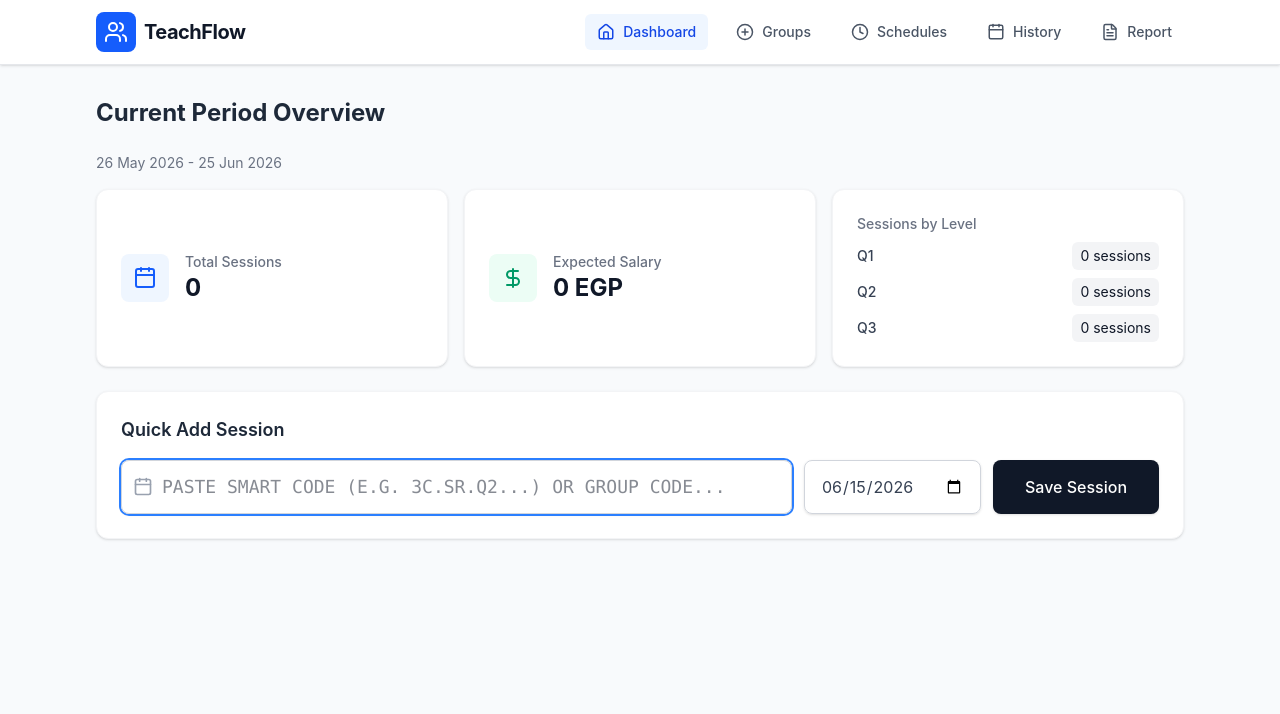
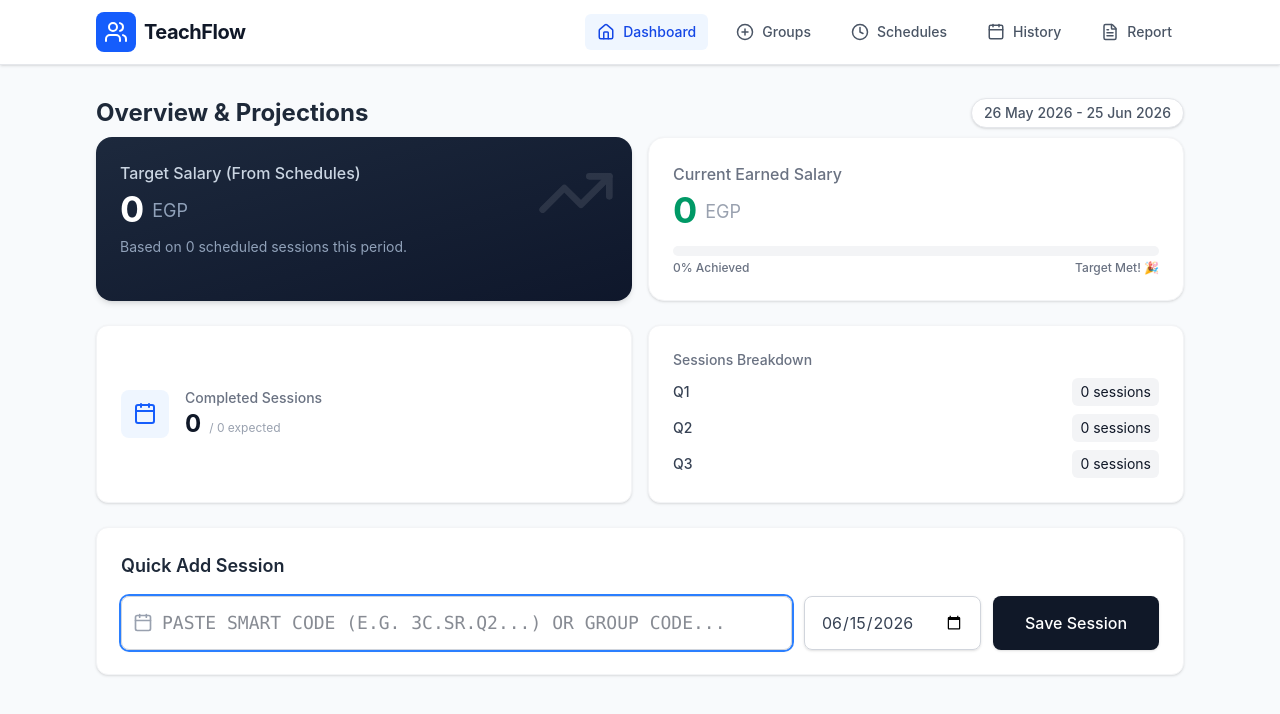
Before and after one commit to khalidSobhy19/teaching-manager, a React (Vite) app: page / in a window 1280 px wide. Shown: the top 714 px of the page. Built offline with nearby package versions, Linux system fonts and the light colour scheme.

Commit message:
add target salary

```diff
--- a/src/App.jsx
+++ b/src/App.jsx
@@ -1,7 +1,7 @@
 import React, { useState, useEffect, useMemo } from 'react';
 import {
   Users, Calendar, FileText, DollarSign, PlusCircle,
-  Trash2, Edit, Download, Printer, Home, CheckCircle, XCircle, Clock
+  Trash2, Edit, Download, Printer, Home, CheckCircle, XCircle, Clock, TrendingUp
 } from 'lucide-react';
 
 // --- الثوابت ---
@@ -65,13 +65,13 @@ export default function App() {
   const [activeTab, setActiveTab] = useState('dashboard');
   const [toast, setToast] = useState(null);
 
-  // --- التحميل الآمن من LocalStorage (Lazy Initialization) ---
+  // --- التحميل الآمن من LocalStorage ---
   const [levelPrices, setLevelPrices] = useState(() => {
     try {
       const saved = localStorage.getItem('teachingLevelPrices');
       if (saved) return JSON.parse(saved);
     } catch (e) {}
-    return { Q1: 110, Q2: 110, Q3: 120 }; // القيم الافتراضية
+    return { Q1: 110, Q2: 110, Q3: 120 };
   });
 
   const [groups, setGroups] = useState(() => {
@@ -98,7 +98,7 @@ export default function App() {
     return [];
   });
 
-  // --- الحفظ في LocalStorage عند التغيير ---
+  // --- الحفظ في LocalStorage ---
   useEffect(() => {
     localStorage.setItem('teachingLevelPrices', JSON.stringify(levelPrices));
   }, [levelPrices]);
@@ -129,6 +129,42 @@ export default function App() {
       return d >= currentPeriod.start && d <= currentPeriod.end;
     });
   }, [sessions, currentPeriod]);
+
+  // حساب الراتب المتوقع بناءً على الجدول الزمني
+  const projectedStats = useMemo(() => {
+    // 1. حساب عدد تكرار كل يوم في فترة الراتب الحالية
+    const dayCounts = {};
+    const jsDaysMap = ['Sunday', 'Monday', 'Tuesday', 'Wednesday', 'Thursday', 'Friday', 'Saturday'];
+    DAYS_OF_WEEK.forEach(d => dayCounts[d] = 0);
+
+    let currentDate = new Date(currentPeriod.start);
+    currentDate.setHours(12, 0, 0, 0); // أمان من فرق التوقيت
+    const endDate = new Date(currentPeriod.end);
+    endDate.setHours(12, 0, 0, 0);
+
+    while (currentDate <= endDate) {
+      const dayName = jsDaysMap[currentDate.getDay()];
+      if (dayCounts[dayName] !== undefined) {
+        dayCounts[dayName] += 1;
+      }
+      currentDate.setDate(currentDate.getDate() + 1);
+    }
+
+    // 2. حساب إجمالي الحصص المتوقعة والراتب المتوقع
+    let targetSessions = 0;
+    let targetSalary = 0;
+
+    schedules.forEach(schedule => {
+      const occurrences = dayCounts[schedule.day] || 0;
+      const group = groups.find(g => g.id === schedule.groupId);
+      if (group) {
+        targetSessions += occurrences;
+        targetSalary += (occurrences * group.price);
+      }
+    });
+
+    return { targetSessions, targetSalary };
+  }, [currentPeriod, schedules, groups]);
 
   // --- الإجراءات (Actions) ---
   const addGroup = (groupData) => {
@@ -222,7 +258,7 @@ export default function App() {
           name: finalGroupCode,
           code: finalGroupCode,
           level: level,
-          price: levelPrices[level] || 110 // أخذ السعر من الإعدادات
+          price: levelPrices[level] || 110
         };
         setGroups(prev => [...prev, group]);
       } else {
@@ -230,7 +266,6 @@ export default function App() {
         return false;
       }
     } else if (isSmartCode) {
-      // تحديث مستوى الجروب وسعره بناءً على الكود الذكي
       group = { ...group, level: level, price: levelPrices[level] || 110 };
     }
 
@@ -268,36 +303,73 @@ export default function App() {
       return acc;
     }, {});
 
+    // نسبة التقدم
+    const progressPercent = projectedStats.targetSalary > 0
+      ? Math.min(100, Math.round((totalSalary / projectedStats.targetSalary) * 100))
+      : 0;
+
     return (
       <div className="space-y-6">
-        <h2 className="text-2xl font-bold text-gray-800">Current Period Overview</h2>
-        <p className="text-sm text-gray-500 mb-4">
-          {formatDate(currentPeriod.start)} - {formatDate(currentPeriod.end)}
-        </p>
+        <div className="flex flex-col sm:flex-row justify-between items-start sm:items-center gap-2 mb-2">
+          <h2 className="text-2xl font-bold text-gray-800">Overview & Projections</h2>
+          <span className="text-sm font-medium bg-white px-3 py-1 border border-gray-200 rounded-full text-gray-600 shadow-sm">
+            {formatDate(currentPeriod.start)} - {formatDate(currentPeriod.end)}
+          </span>
+        </div>
 
-        <div className="grid grid-cols-1 md:grid-cols-3 gap-4">
+        {/* كروت التوقعات (Projections) */}
+        <div className="grid grid-cols-1 md:grid-cols-2 gap-4">
+          <div className="bg-gradient-to-br from-slate-800 to-slate-900 p-6 rounded-2xl shadow-md text-white relative overflow-hidden">
+            <div className="absolute top-0 right-0 p-4 opacity-10">
+              <TrendingUp size={80} />
+            </div>
+            <h3 className="text-slate-300 font-medium mb-1">Target Salary (From Schedules)</h3>
+            <div className="flex items-end gap-2">
+              <span className="text-4xl font-bold text-white">{projectedStats.targetSalary}</span>
+              <span className="text-lg text-slate-400 mb-1">EGP</span>
+            </div>
+            <p className="text-sm text-slate-400 mt-2">
+              Based on {projectedStats.targetSessions} scheduled sessions this period.
+            </p>
+          </div>
+
+          <div className="bg-white p-6 rounded-2xl shadow-sm border border-gray-100 flex flex-col justify-center relative overflow-hidden">
+            <h3 className="text-gray-500 font-medium mb-1">Current Earned Salary</h3>
+            <div className="flex items-end gap-2 mb-4">
+              <span className="text-4xl font-bold text-emerald-600">{totalSalary}</span>
+              <span className="text-lg text-gray-400 mb-1">EGP</span>
+            </div>
+
+            {/* شريط التقدم */}
+            <div className="w-full bg-gray-100 rounded-full h-2.5 mb-1">
+              <div
+                className="bg-emerald-500 h-2.5 rounded-full transition-all duration-1000 ease-out"
+                style={{ width: `${progressPercent}%` }}
+              ></div>
+            </div>
+            <div className="flex justify-between text-xs font-medium text-gray-500">
+              <span>{progressPercent}% Achieved</span>
+              <span>{projectedStats.targetSalary > totalSalary ? `${projectedStats.targetSalary - totalSalary} EGP left` : 'Target Met! 🎉'}</span>
+            </div>
+          </div>
+        </div>
+
+        <div className="grid grid-cols-1 md:grid-cols-2 gap-4">
           <div className="bg-white p-6 rounded-xl shadow-sm border border-gray-100 flex items-center space-x-4">
             <div className="p-3 bg-blue-50 text-blue-600 rounded-lg">
               <Calendar size={24} />
             </div>
             <div>
-              <p className="text-sm text-gray-500 font-medium">Total Sessions</p>
-              <p className="text-2xl font-bold text-gray-900">{currentPeriodSessions.length}</p>
-            </div>
-          </div>
-
-          <div className="bg-white p-6 rounded-xl shadow-sm border border-gray-100 flex items-center space-x-4">
-            <div className="p-3 bg-emerald-50 text-emerald-600 rounded-lg">
-              <DollarSign size={24} />
-            </div>
-            <div>
-              <p className="text-sm text-gray-500 font-medium">Expected Salary</p>
-              <p className="text-2xl font-bold text-gray-900">{totalSalary} EGP</p>
+              <p className="text-sm text-gray-500 font-medium">Completed Sessions</p>
+              <div className="flex items-baseline gap-2">
+                <p className="text-2xl font-bold text-gray-900">{currentPeriodSessions.length}</p>
+                <p className="text-xs text-gray-400">/ {projectedStats.targetSessions} expected</p>
+              </div>
             </div>
           </div>
 
           <div className="bg-white p-6 rounded-xl shadow-sm border border-gray-100">
-            <p className="text-sm text-gray-500 font-medium mb-2">Sessions by Level</p>
+            <p className="text-sm text-gray-500 font-medium mb-2">Sessions Breakdown</p>
             <div className="space-y-2">
               {Object.keys(levelPrices).map(level => (
                 <div key={level} className="flex justify-between items-center text-sm">
@@ -583,7 +655,6 @@ const AddGroupForm = ({ onAdd, levelPrices }) => {
   );
 };
 
-// مكون جدول المجموعات مع زر التعديل
 const GroupTable = ({ groups, onDelete, onUpdate, levelPrices }) => {
   const [editingId, setEditingId] = useState(null);
   const [editData, setEditData] = useState({});
@@ -737,7 +808,6 @@ const AddScheduleForm = ({ groups, onAdd }) => {
   );
 };
 
-// --- المكون الجديد: InteractiveScheduleView مع زر التعديل ---
 const InteractiveScheduleView = ({ schedules, groups, onDelete, onUpdate }) => {
   const [selectedDay, setSelectedDay] = useState(DAYS_OF_WEEK[0]);
   const [editingId, setEditingId] = useState(null);
@@ -759,7 +829,6 @@ const InteractiveScheduleView = ({ schedules, groups, onDelete, onUpdate }) => {
 
   return (
     <div>
-      {/* Tabs */}
       <div className="flex overflow-x-auto no-scrollbar space-x-2 pb-4 mb-4 border-b border-gray-200">
         {DAYS_OF_WEEK.map(day => (
           <button
@@ -912,7 +981,6 @@ const QuickAddSession = ({ onAdd }) => {
   );
 };
 
-// --- جدول السيشنز مع إمكانيات تعديل موسعة (تاريخ، مستوى، سعر) ---
 const SessionTable = ({ sessions, onDelete, onUpdate, levelPrices }) => {
   const [editingId, setEditingId] = useState(null);
   const [editData, setEditData] = useState({});
```
